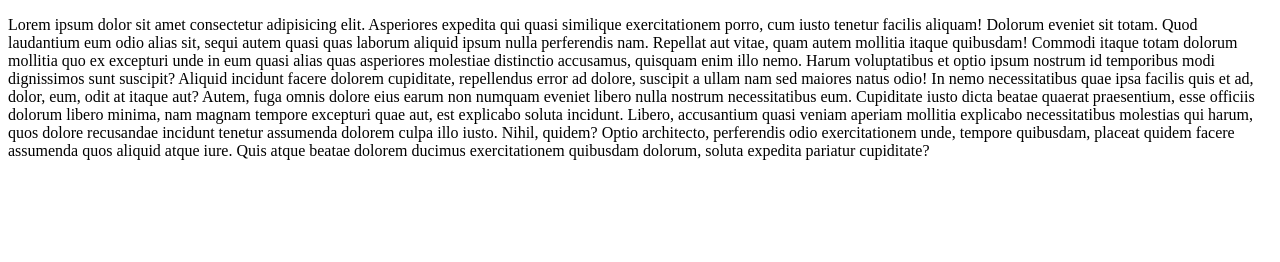
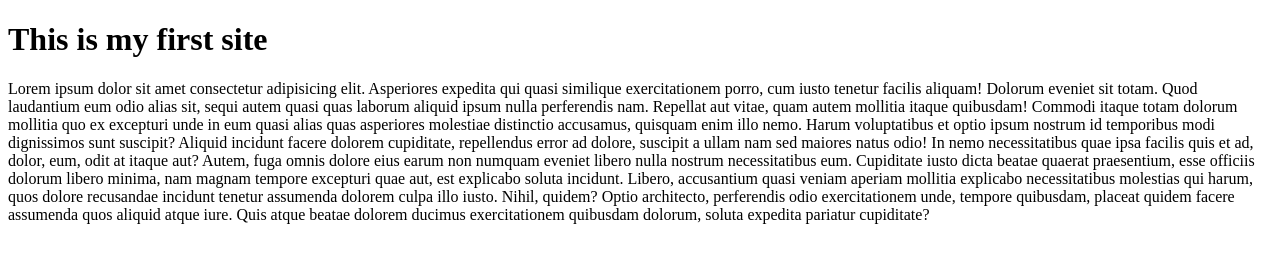
Before and after one commit to md-ibrahim-bd/first-website, a plain HTML site: page index.html in a window 1280 px wide. Drawn offline with Linux system fonts and the light colour scheme.

Commit message:
header added

```diff
--- a/index.html
+++ b/index.html
@@ -6,6 +6,7 @@
     <meta name="viewport" content="width=device-width, initial-scale=1.0">
     <title>First site</title>
 </head>
+<h1>This is my first site</h1>
 <body>
     <p>Lorem ipsum dolor sit amet consectetur adipisicing elit. Asperiores expedita qui quasi similique exercitationem porro, cum iusto tenetur facilis aliquam! Dolorum eveniet sit totam. Quod laudantium eum odio alias sit, sequi autem quasi quas laborum aliquid ipsum nulla perferendis nam. Repellat aut vitae, quam autem mollitia itaque quibusdam! Commodi itaque totam dolorum mollitia quo ex excepturi unde in eum quasi alias quas asperiores molestiae distinctio accusamus, quisquam enim illo nemo. Harum voluptatibus et optio ipsum nostrum id temporibus modi dignissimos sunt suscipit? Aliquid incidunt facere dolorem cupiditate, repellendus error ad dolore, suscipit a ullam nam sed maiores natus odio! In nemo necessitatibus quae ipsa facilis quis et ad, dolor, eum, odit at itaque aut? Autem, fuga omnis dolore eius earum non numquam eveniet libero nulla nostrum necessitatibus eum. Cupiditate iusto dicta beatae quaerat praesentium, esse officiis dolorum libero minima, nam magnam tempore excepturi quae aut, est explicabo soluta incidunt. Libero, accusantium quasi veniam aperiam mollitia explicabo necessitatibus molestias qui harum, quos dolore recusandae incidunt tenetur assumenda dolorem culpa illo iusto. Nihil, quidem? Optio architecto, perferendis odio exercitationem unde, tempore quibusdam, placeat quidem facere assumenda quos aliquid atque iure. Quis atque beatae dolorem ducimus exercitationem quibusdam dolorum, soluta expedita pariatur cupiditate?</p>
 </body>
```
